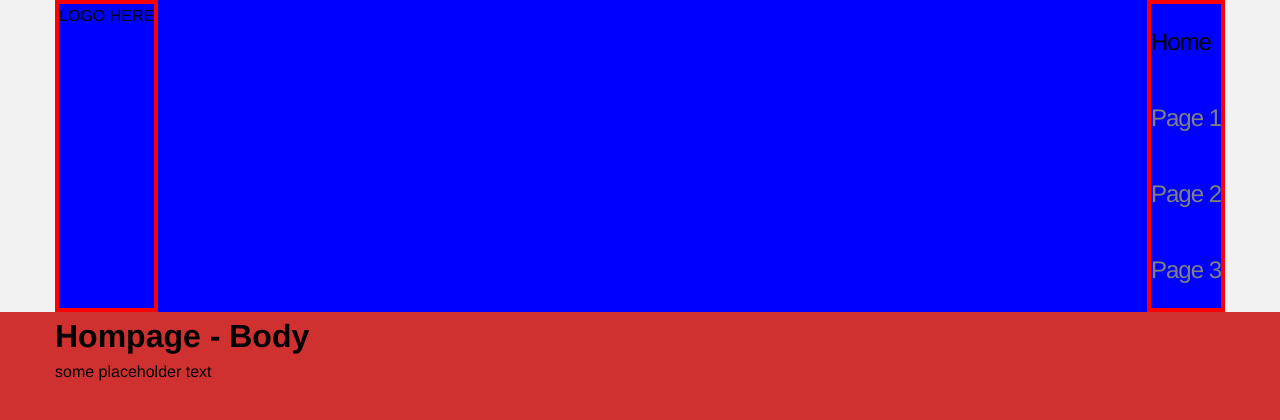
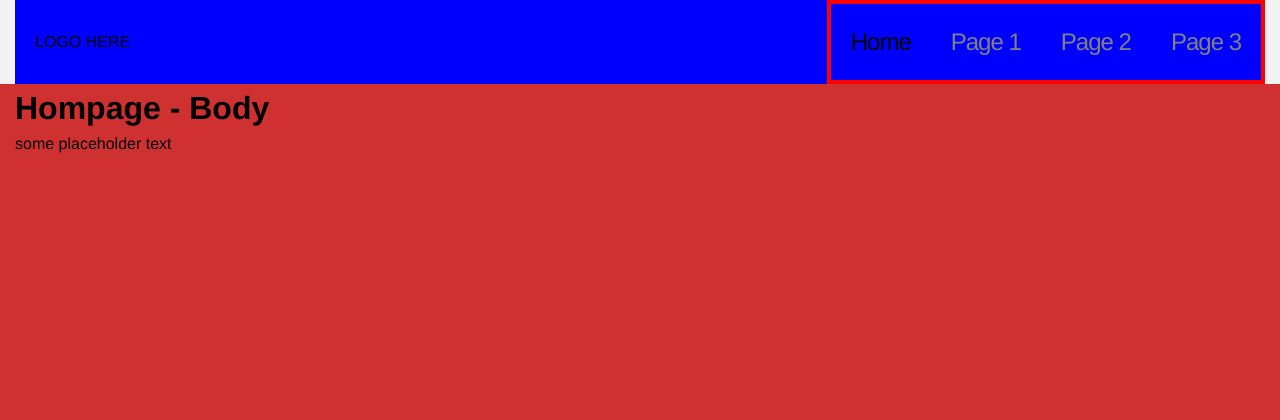
Before and after one commit to derickmoncado/react-next-boilerplate, a Next.js app: page / in a window 1280 px wide. Shown: the top 420 px of the page. Built offline with nearby package versions, Linux system fonts and the light colour scheme.

Commit message:
Some styling

```diff
--- a/src/app/components/navigation/navigation.module.scss
+++ b/src/app/components/navigation/navigation.module.scss
@@ -6,11 +6,14 @@
         display: flex;
         justify-content: space-between;
 
-        .logo {
-            border: 4px solid red;
+        &__logo {
+            display: flex;
+            justify-content: center;
+            align-items: center;
 
             a {
                 display: block;
+                padding: 20px;
 
                 h1 {
                     font-size: 48px;
@@ -27,10 +30,11 @@
             }
         }
 
+        &__links {
+            border: 4px solid red;
+
             ul {
-            border: 4px solid red;
                 display: flex;
-            flex-direction: column;
                 list-style: none;
                 margin: 0;
                 padding: 0;
@@ -44,7 +48,7 @@
                         transition: color 0.2s;
                         letter-spacing: -1px;
                         display: inline-block;
-                    padding: 20px 0;
+                        padding: 20px;
                         color: #808080;
 
                         &:hover {
@@ -54,9 +58,6 @@
                         &.active {
                             color: #000;
                         }
-
-                    svg {
-                        margin: -4px 10px 0 0;
                     }
                 }
             }
--- a/src/app/components/navigation/navigation.tsx
+++ b/src/app/components/navigation/navigation.tsx
@@ -12,9 +12,10 @@ export default function Navigation() {
 		<nav className={styles["navigation"]}>
 			<div className="container">
 				<div className={styles["navigation__inner"]}>
-					<div className={styles.logo}>
+					<div className={styles["navigation__inner__logo"]}>
 						<Link href="/">LOGO HERE</Link>
 					</div>
+					<div className={styles["navigation__inner__links"]}>
 						<ul>
 							<li>
 								<Link href="/" className={getActiveClass("/")}>
@@ -39,6 +40,7 @@ export default function Navigation() {
 						</ul>
 					</div>
 				</div>
+			</div>
 		</nav>
 	);
 }
--- a/src/styles/partials/_mixins.scss
+++ b/src/styles/partials/_mixins.scss
@@ -3,14 +3,14 @@
 // General container
 @mixin container {
     width: 100%;
-    max-width: 1200px;
+    max-width: 1440px;
     padding: 0 15px;
     margin: 0 auto;
 }
 
 // Primary Button
 @mixin primary-btn {
-    background-color: $primary-red;
+    background-color: $primary-color;
     color: white;
     padding: 10px 20px;
     border: none;
@@ -18,6 +18,6 @@
     cursor: pointer;
 
     &:hover {
-        background-color: darken($primary-red, 10%);
+        background-color: darken($primary-color, 10%);
     }
 }
```
Lines whose indentation alone changed are shown as unchanged.
